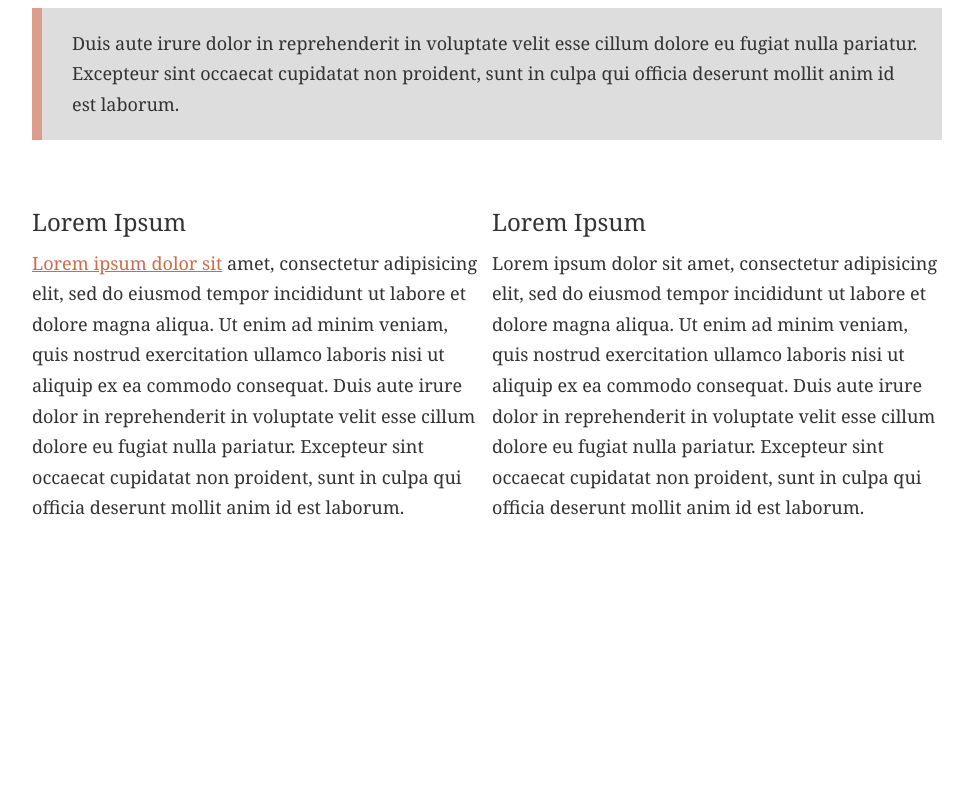
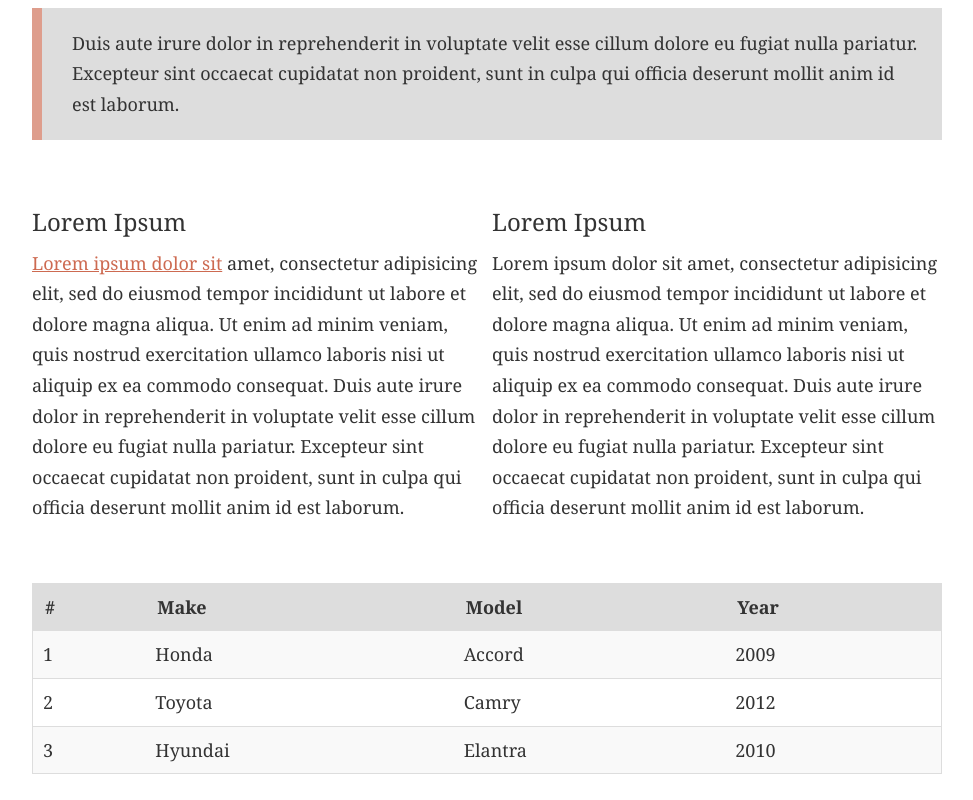
Before and after one commit to hejhansson/BOXcss, a website: page index.html in a window 1280 px wide. Shown: the part 1010-1810 px from the top of the page, without its empty margins (153-1126 px from the left). Before the commit the page ends 1653 px from the top, so only its background shows below. Drawn offline with nearby package versions, Linux system fonts and the light colour scheme.

Commit message:
Lists & tables

```diff
--- a/Gruntfile.js
+++ b/Gruntfile.js
@@ -52,7 +52,7 @@ module.exports = function (grunt) {
 
     watch: {
       less: {
-        files: ['less/layout/*.less',' less/base/*.less', 'less/*.less'],
+        files: ['less/layout/*.less',' less/base/*.less', 'less/*.less', 'less/partials/*.less'],
         tasks: ['less', 'usebanner'],
       }
     }
--- a/css/box.css
+++ b/css/box.css
@@ -12,7 +12,7 @@
 	5. GRID
 	6. HELP CLASSES
 	7. MEDIA QUERIES
-	8. OTHER
+	8. PARTIALS
 
 
 	The MIT License (MIT)
@@ -542,7 +542,7 @@ embed {
   }
 }
 /* --------------------------------------------------------------
-	8. OTHER
+	8. PARTIALS
 -------------------------------------------------------------- */
 .btn,
 button {
@@ -571,3 +571,48 @@ button:hover {
   color: #dddddd;
   background: #7b3523;
 }
+table {
+  width: 100%;
+  background-color: transparent;
+  border-collapse: collapse;
+  border: 1px solid #dddddd;
+}
+thead th {
+  background: #dddddd;
+  color: #333333;
+  font-weight: 900;
+  text-align: left;
+  vertical-align: bottom;
+}
+tr {
+  display: table-row;
+  vertical-align: inherit;
+  border-color: inherit;
+  border: 0.1rem solid #dddddd;
+}
+th {
+  padding: .8rem 1.2rem;
+  background: #ffffff;
+  font-weight: inherit;
+}
+td {
+  vertical-align: middle;
+  padding: .8rem 1rem;
+}
+tbody tr:nth-child(odd) {
+  background-color: #f9f9f9;
+}
+tbody tr:hover {
+  background-color: #eee;
+}
+ol,
+ul {
+  line-height: 1.7;
+  padding: 0 0 0 20px;
+}
+ol li ol,
+ul li ol,
+ol li ul,
+ul li ul {
+  margin: .3rem 2rem;
+}
--- a/index.html
+++ b/index.html
@@ -102,7 +102,7 @@
 				    	cillum dolore eu fugiat nulla pariatur. Excepteur sint occaecat cupidatat non
 				    	proident, sunt in culpa qui officia deserunt mollit anim id est laborum. </p>
 		    	</div>
-		    	<div class="box-6 tablet-6 mb100">
+		    	<div class="box-6 tablet-6">
 		    	<h3>Lorem Ipsum</h3>
 				    	<p>Lorem ipsum dolor sit amet, consectetur adipisicing elit, sed do eiusmod
 				    	tempor incididunt ut labore et dolore magna aliqua. Ut enim ad minim veniam,
@@ -111,9 +111,42 @@
 				    	cillum dolore eu fugiat nulla pariatur. Excepteur sint occaecat cupidatat non
 				    	proident, sunt in culpa qui officia deserunt mollit anim id est laborum. </p>
 		    	</div>
+                <div class="box-12 mt20">
+                    <table>
+                        <thead>
+                        <tr>
+                            <th>#</th>
+                            <th>Make</th>
+                            <th>Model</th>
+                            <th>Year</th>
+                        </tr>
+                        </thead>
+                        <tbody>
+                        <tr>
+                            <td>1</td>
+                            <td>Honda</td>
+                            <td>Accord</td>
+                            <td>2009</td>
+                        </tr>
+                        <tr>
+                            <td>2</td>
+                            <td>Toyota</td>
+                            <td>Camry</td>
+                            <td>2012</td>
+                        </tr>
+                        <tr>
+                            <td>3</td>
+                            <td>Hyundai</td>
+                            <td>Elantra</td>
+                            <td>2010</td>
+                        </tr>
+                        </tbody>
+                    </table>
+                </div>
+
 	    </div>
 
-	    <footer role="contentinfo">
+	    <footer class="mt100" role="contentinfo">
 	    </footer>
 
 		<!--js-->
--- a/less/_box.less
+++ b/less/_box.less
@@ -12,7 +12,7 @@
 	5. GRID
 	6. HELP CLASSES
 	7. MEDIA QUERIES
-	8. OTHER
+	8. PARTIALS
 
 
 	The MIT License (MIT)
@@ -96,12 +96,20 @@
         @media @phone {
             @import "/layout/_phone.less";
         }
-    }
+   }
 
 /* --------------------------------------------------------------
-	8. OTHER
+	8. PARTIALS
 -------------------------------------------------------------- */
 
     & when (@btn = true) {
       @import "/base/_btn.less";
     }
+
+    & when (@table = true) {
+      @import "/partials/_table.less";
+    }
+
+    & when (@lists = true) {
+      @import "/partials/_lists.less";
+    }
--- a/less/_settings.less
+++ b/less/_settings.less
@@ -6,6 +6,8 @@
 @btn: true;
 @mediaqueries: true;
 @print: true;
+@table: true;
+@lists: true;
 
 
 /*----------------------------------------------------------------
--- /dev/null
+++ b/less/partials/_lists.less
@@ -0,0 +1,12 @@
+/* --------------------------------------------------------------
+	LISTS
+-------------------------------------------------------------- */
+
+ol, ul {
+  line-height: @base-lineheight;
+  padding: 0 0 0 20px;
+
+  li ol, li ul {
+    margin: .3rem 2rem;
+  }
+}
--- /dev/null
+++ b/less/partials/_table.less
@@ -0,0 +1,48 @@
+/* --------------------------------------------------------------
+	TABLES
+-------------------------------------------------------------- */
+
+table {
+  width: 100%;
+  background-color: transparent;
+  border-collapse: collapse;
+  border: 1px solid @silver;
+}
+
+thead {
+  th {
+    background: @silver;
+    color: @black;
+    font-weight: 900;
+    text-align: left;
+    vertical-align: bottom;
+  }
+}
+
+tr {
+  display: table-row;
+  vertical-align: inherit;
+  border-color: inherit;
+  border: .1rem solid @silver;
+}
+
+th {
+  padding: .8rem 1.2rem;
+  background: @white;
+  font-weight: inherit;
+}
+
+td {
+  vertical-align: middle;
+  padding: .8rem 1rem;
+}
+
+tbody {
+  tr:nth-child(odd) {
+    background-color: #f9f9f9;
+  }
+
+  tr:hover {
+    background-color: #eee;
+  }
+}
```
Also changed, not shown: css/box.min.css, 1 other file.
